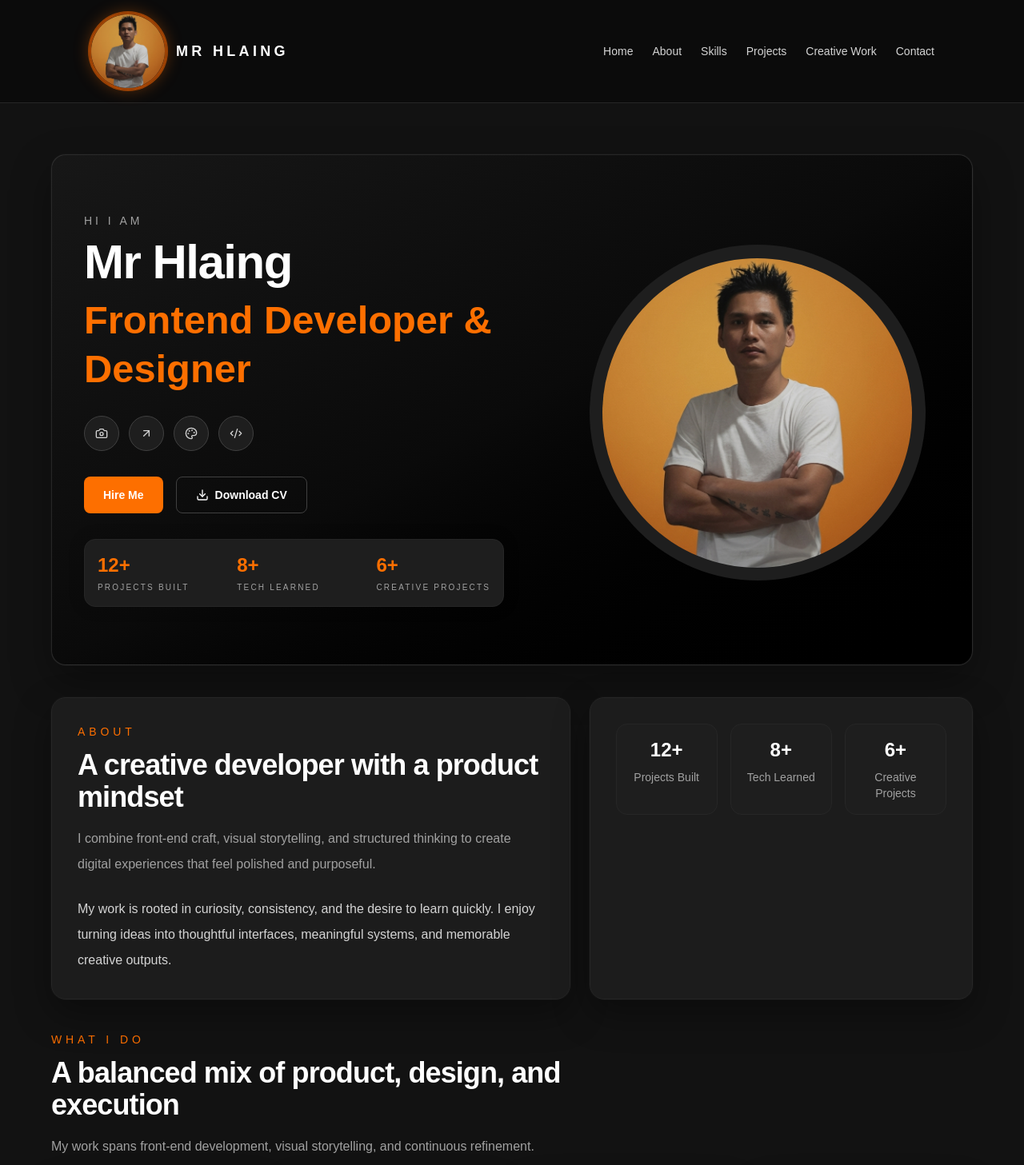
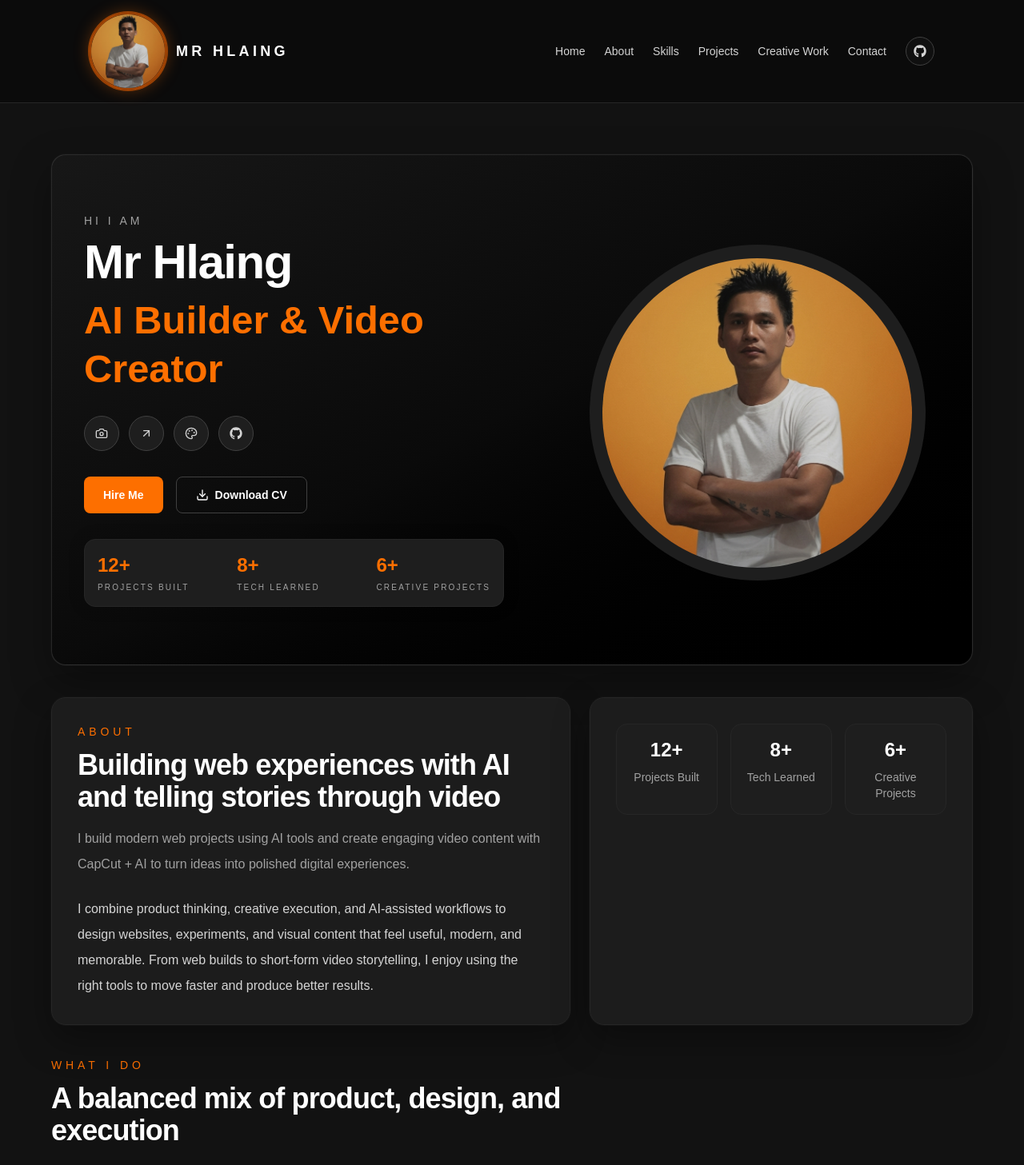
Before and after one commit to mrhlaingdev/MR-HLAING-PORTFOLIO, a Next.js app: page / in a window 1280 px wide. Shown: the top 1457 px of the page at 80% size. Built offline with nearby package versions, Linux system fonts and the light colour scheme.

Commit message:
Update title to AI Builder & Video Creator and polish GitHub icons

```diff
--- a/package.json
+++ b/package.json
@@ -12,7 +12,8 @@
     "lucide-react": "^1.31.0",
     "next": "16.3.0",
     "react": "19.2.8",
-    "react-dom": "19.2.8"
+    "react-dom": "19.2.8",
+    "react-icons": "^5.7.0"
   },
   "devDependencies": {
     "@tailwindcss/postcss": "^4",
--- a/src/components/Footer.jsx
+++ b/src/components/Footer.jsx
@@ -4,7 +4,7 @@ import { ArrowUpRight, LinkIcon, Mail, Sparkles } from "lucide-react";
 
 const socialLinks = [
   { label: "Email", href: "mailto:hello@mrhlaing.dev", icon: Mail },
-  { label: "GitHub", href: "https://github.com", icon: LinkIcon },
+  { label: "GitHub", href: "https://github.com/mrhlaingdev", icon: LinkIcon },
   { label: "LinkedIn", href: "https://linkedin.com", icon: Sparkles },
 ];
 
@@ -34,7 +34,7 @@ export default function Footer() {
                   key={link.label}
                   href={link.href}
                   target="_blank"
-                  rel="noreferrer"
+                  rel="noopener noreferrer"
                   className="rounded-full border border-neutral-700 bg-neutral-900/50 p-2.5 text-neutral-300 transition hover:border-orange-500/50 hover:text-orange-300"
                   aria-label={link.label}
                 >
--- /dev/null
+++ b/src/components/GitHubMark.jsx
@@ -0,0 +1,13 @@
+export default function GitHubMark({ className = "h-4 w-4" }) {
+  return (
+    <svg
+      viewBox="0 0 24 24"
+      aria-hidden="true"
+      focusable="false"
+      className={className}
+      fill="currentColor"
+    >
+      <path d="M12 .5C5.65.5.5 5.65.5 12c0 5.08 3.29 9.39 7.86 10.9.58.11.79-.25.79-.56 0-.27-.01-1.16-.02-2.1-3.2.7-3.88-1.54-3.88-1.54-.52-1.33-1.28-1.68-1.28-1.68-1.05-.72.08-.7.08-.7 1.17.08 1.79 1.2 1.79 1.2 1.03 1.77 2.7 1.26 3.36.96.1-.75.4-1.26.73-1.55-2.55-.29-5.23-1.28-5.23-5.69 0-1.26.45-2.29 1.2-3.09-.12-.29-.52-1.47.11-3.05 0 0 .98-.31 3.2 1.18a11.1 11.1 0 0 1 5.84 0c2.22-1.49 3.2-1.18 3.2-1.18.63 1.58.23 2.76.11 3.05.75.8 1.2 1.83 1.2 3.09 0 4.42-2.69 5.4-5.26 5.68.41.35.78 1.06.78 2.14 0 1.54-.01 2.79-.01 3.17 0 .31.21.68.8.56A11.5 11.5 0 0 0 23.5 12C23.5 5.65 18.35.5 12 .5Z" />
+    </svg>
+  );
+}
--- a/src/components/Navbar.jsx
+++ b/src/components/Navbar.jsx
@@ -3,6 +3,7 @@
 import Image from "next/image";
 import { useState } from "react";
 import { Menu, X } from "lucide-react";
+import { FaGithub } from "react-icons/fa6";
 
 const navLinks = [
   { label: "Home", href: "#home" },
@@ -52,6 +53,16 @@ export default function Navbar() {
               {link.label}
             </a>
           ))}
+
+          <a
+            href="https://github.com/mrhlaingdev"
+            target="_blank"
+            rel="noopener noreferrer"
+            aria-label="GitHub"
+            className="flex h-9 w-9 items-center justify-center rounded-full border border-neutral-700 bg-neutral-900/50 text-neutral-300 transition hover:border-orange-500/50 hover:text-orange-300"
+          >
+            <FaGithub className="h-4 w-4" />
+          </a>
         </div>
       </nav>
 
--- a/src/sections/AboutMe.jsx
+++ b/src/sections/AboutMe.jsx
@@ -12,11 +12,11 @@ export default function AboutMe() {
       <div className="glass-panel p-8">
         <SectionHeading
           eyebrow="About"
-          title="A creative developer with a product mindset"
-          subtitle="I combine front-end craft, visual storytelling, and structured thinking to create digital experiences that feel polished and purposeful."
+          title="Building web experiences with AI and telling stories through video"
+          subtitle="I build modern web projects using AI tools and create engaging video content with CapCut + AI to turn ideas into polished digital experiences."
         />
         <p className="mt-6 text-base leading-8 text-neutral-300">
-          My work is rooted in curiosity, consistency, and the desire to learn quickly. I enjoy turning ideas into thoughtful interfaces, meaningful systems, and memorable creative outputs.
+          I combine product thinking, creative execution, and AI-assisted workflows to design websites, experiments, and visual content that feel useful, modern, and memorable. From web builds to short-form video storytelling, I enjoy using the right tools to move faster and produce better results.
         </p>
       </div>
 
--- a/src/sections/Contact.jsx
+++ b/src/sections/Contact.jsx
@@ -17,7 +17,20 @@ export default function Contact() {
             </div>
             <div className="rounded-[14px] border border-neutral-800 bg-[#1E1E1E] p-5">
               <p className="text-sm uppercase tracking-[0.3em] text-[#FD6F00]">Socials</p>
-              <p className="mt-2 text-sm text-neutral-300">GitHub • LinkedIn • Instagram</p>
+              <div className="mt-2 flex flex-wrap items-center gap-3 text-sm text-neutral-300">
+                <a
+                  href="https://github.com/mrhlaingdev"
+                  target="_blank"
+                  rel="noopener noreferrer"
+                  className="transition hover:text-orange-300 underline-offset-4 hover:underline"
+                >
+                  GitHub
+                </a>
+                <span>•</span>
+                <span>LinkedIn</span>
+                <span>•</span>
+                <span>Instagram</span>
+              </div>
             </div>
           </div>
         </div>
--- a/src/sections/Hero.jsx
+++ b/src/sections/Hero.jsx
@@ -1,11 +1,12 @@
 import Image from "next/image";
-import { ArrowUpRight, Camera, Code2, Download, Palette } from "lucide-react";
+import { ArrowUpRight, Camera, Download, Palette } from "lucide-react";
+import GitHubMark from "@/components/GitHubMark";
 
 const socialLinks = [
   { label: "Instagram", href: "#", icon: Camera },
   { label: "LinkedIn", href: "#", icon: ArrowUpRight },
   { label: "Dribbble", href: "#", icon: Palette },
-  { label: "GitHub", href: "#", icon: Code2 },
+  { label: "GitHub", href: "https://github.com/mrhlaingdev", icon: GitHubMark },
 ];
 
 const stats = [
@@ -35,21 +36,27 @@ export default function Hero() {
                 Mr Hlaing
               </h1>
               <h2 className="text-3xl font-black leading-tight text-[#FD6F00] sm:text-4xl lg:text-[3.05rem]">
-                Frontend Developer &amp; Designer
+                AI Builder &amp; Video Creator
               </h2>
             </div>
 
             <div className="mt-7 flex items-center gap-3">
-              {socialLinks.map(({ label, href, icon: Icon }) => (
+              {socialLinks.map(({ label, href, icon: Icon }) => {
+                const isExternal = href.startsWith("http");
+
+                return (
                   <a
                     key={label}
                     href={href}
                     aria-label={label}
+                    target={isExternal ? "_blank" : undefined}
+                    rel={isExternal ? "noopener noreferrer" : undefined}
                     className="flex h-11 w-11 items-center justify-center rounded-full border border-neutral-700 bg-[#1E1E1E] text-neutral-300 transition hover:border-orange-500/50 hover:text-orange-300"
                   >
                     <Icon className="h-4 w-4" />
                   </a>
-              ))}
+                );
+              })}
             </div>
 
             <div className="mt-8 flex flex-wrap gap-4">
```
Also changed, not shown: 1 other file (tests, documents, lock files or other folders). Lines whose indentation alone changed are shown as unchanged.
